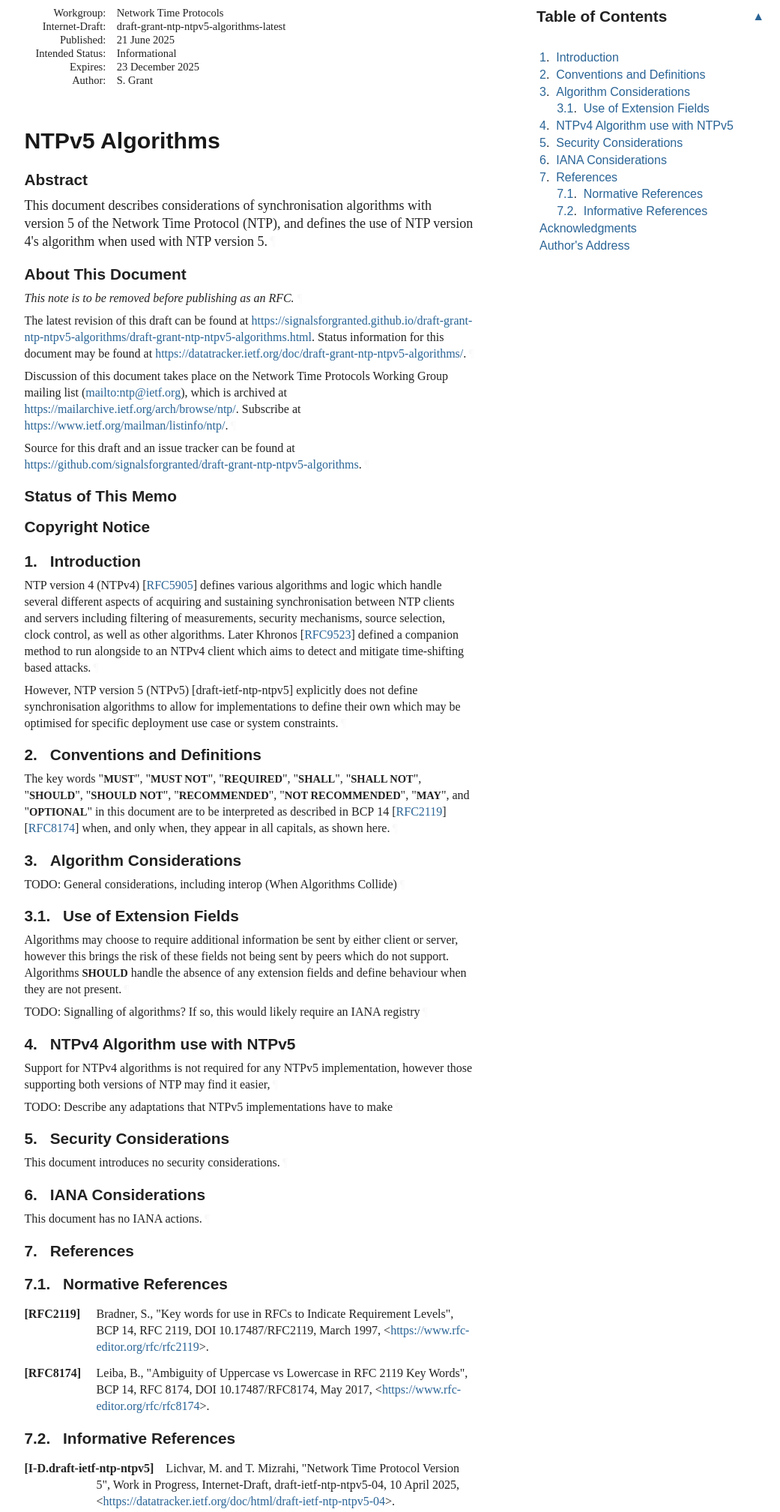
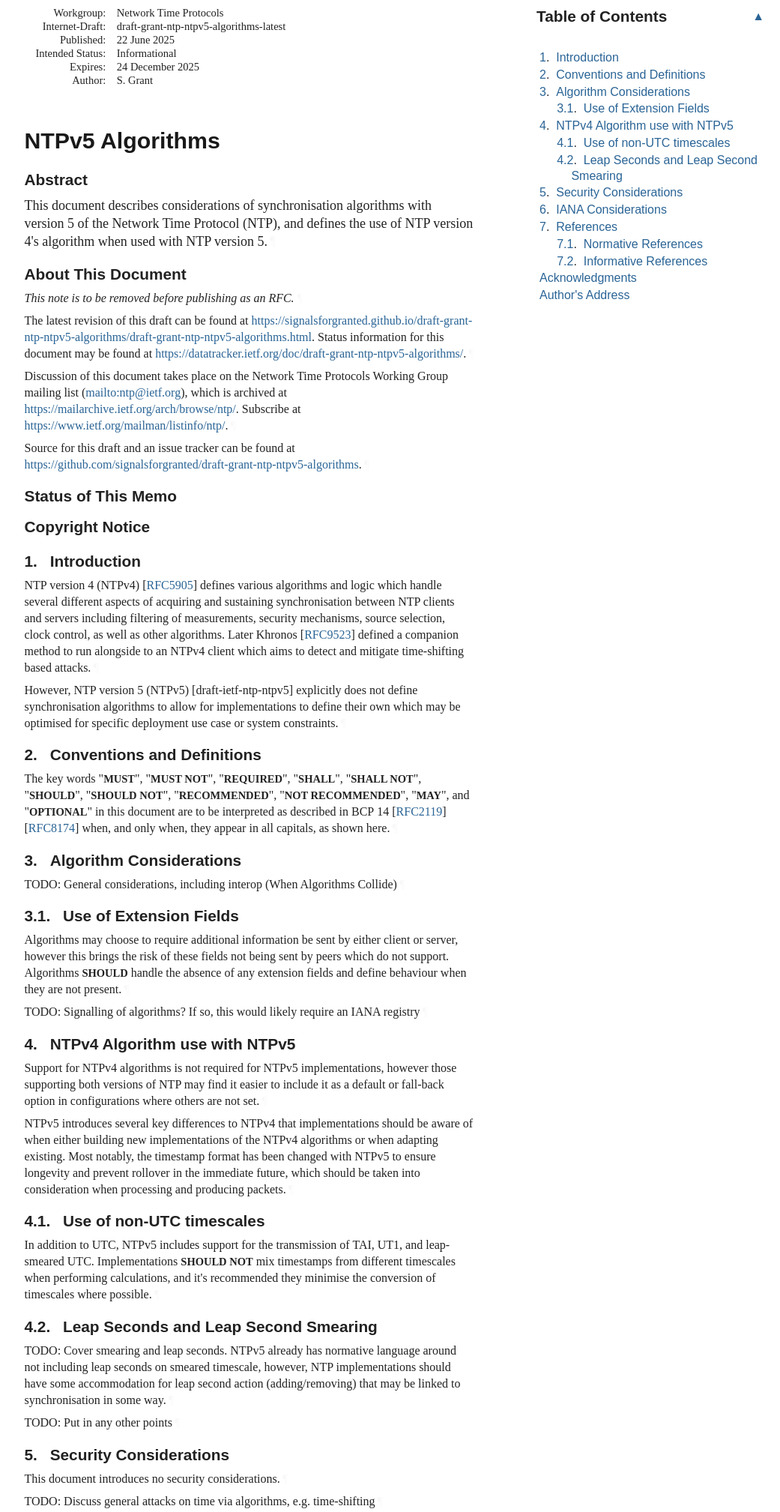
Before and after one commit to signalsforgranted/draft-grant-ntp-ntpv5-algorithms, a plain HTML site: page draft-grant-ntp-ntpv5-algorithms.html in a window 1280 px wide. Shown: the part 67-2084 px from the top of the page at 75% size, without its empty margins (92-1133 px from the left). Drawn offline with Linux system fonts and the light colour scheme; a web font is replaced by a local one.

Commit message:
Script updating gh-pages from 2c6d859. [ci skip]

```diff
--- a/draft-grant-ntp-ntpv5-algorithms.html
+++ b/draft-grant-ntp-ntpv5-algorithms.html
@@ -1047,7 +1047,7 @@ svg :is([fill="white"], [fill^="#fff"]) {
 </tr></thead>
 <tfoot><tr>
 <td class="left">Grant</td>
-<td class="center">Expires 23 December 2025</td>
+<td class="center">Expires 24 December 2025</td>
 <td class="right">[Page]</td>
 </tr></tfoot>
 </table>
@@ -1060,12 +1060,12 @@ svg :is([fill="white"], [fill^="#fff"]) {
 <dd class="internet-draft">draft-grant-ntp-ntpv5-algorithms-latest</dd>
 <dt class="label-published">Published:</dt>
 <dd class="published">
-<time datetime="2025-06-21" class="published">21 June 2025</time>
+<time datetime="2025-06-22" class="published">22 June 2025</time>
     </dd>
 <dt class="label-intended-status">Intended Status:</dt>
 <dd class="intended-status">Informational</dd>
 <dt class="label-expires">Expires:</dt>
-<dd class="expires"><time datetime="2025-12-23">23 December 2025</time></dd>
+<dd class="expires"><time datetime="2025-12-24">24 December 2025</time></dd>
 <dt class="label-authors">Author:</dt>
 <dd class="authors">
 <div class="author">
@@ -1114,7 +1114,7 @@ svg :is([fill="white"], [fill^="#fff"]) {
         time. It is inappropriate to use Internet-Drafts as reference
         material or to cite them other than as "work in progress."<a href="#section-boilerplate.1-3" class="pilcrow">¶</a></p>
 <p id="section-boilerplate.1-4">
-        This Internet-Draft will expire on 23 December 2025.<a href="#section-boilerplate.1-4" class="pilcrow">¶</a></p>
+        This Internet-Draft will expire on 24 December 2025.<a href="#section-boilerplate.1-4" class="pilcrow">¶</a></p>
 </section>
 </div>
 <div id="copyright">
@@ -1159,6 +1159,14 @@ svg :is([fill="white"], [fill^="#fff"]) {
 </li>
           <li class="compact toc ulBare ulEmpty" id="section-toc.1-1.4">
             <p id="section-toc.1-1.4.1"><a href="#section-4" class="auto internal xref">4</a>.  <a href="#name-ntpv4-algorithm-use-with-nt" class="internal xref">NTPv4 Algorithm use with NTPv5</a></p>
+<ul class="compact toc ulBare ulEmpty">
+<li class="compact toc ulBare ulEmpty" id="section-toc.1-1.4.2.1">
+                <p id="section-toc.1-1.4.2.1.1"><a href="#section-4.1" class="auto internal xref">4.1</a>.  <a href="#name-use-of-non-utc-timescales" class="internal xref">Use of non-UTC timescales</a></p>
+</li>
+              <li class="compact toc ulBare ulEmpty" id="section-toc.1-1.4.2.2">
+                <p id="section-toc.1-1.4.2.2.1"><a href="#section-4.2" class="auto internal xref">4.2</a>.  <a href="#name-leap-seconds-and-leap-secon" class="internal xref">Leap Seconds and Leap Second Smearing</a></p>
+</li>
+            </ul>
 </li>
           <li class="compact toc ulBare ulEmpty" id="section-toc.1-1.5">
             <p id="section-toc.1-1.5.1"><a href="#section-5" class="auto internal xref">5</a>.  <a href="#name-security-considerations" class="internal xref">Security Considerations</a></p>
@@ -1229,8 +1237,25 @@ appear in all capitals, as shown here.<a href="#section-2-1" class="pilcrow">¶<
       <h2 id="name-ntpv4-algorithm-use-with-nt">
 <a href="#section-4" class="section-number selfRef">4. </a><a href="#name-ntpv4-algorithm-use-with-nt" class="section-name selfRef">NTPv4 Algorithm use with NTPv5</a>
       </h2>
-<p id="section-4-1">Support for NTPv4 algorithms is not required for any NTPv5 implementation, however those supporting both versions of NTP may find it easier,<a href="#section-4-1" class="pilcrow">¶</a></p>
-<p id="section-4-2">TODO: Describe any adaptations that NTPv5 implementations have to make<a href="#section-4-2" class="pilcrow">¶</a></p>
+<p id="section-4-1">Support for NTPv4 algorithms is not required for NTPv5 implementations, however those supporting both versions of NTP may find it easier to include it as a default or fall-back option in configurations where others are not set.<a href="#section-4-1" class="pilcrow">¶</a></p>
+<p id="section-4-2">NTPv5 introduces several key differences to NTPv4 that implementations should be aware of when either building new implementations of the NTPv4 algorithms or when adapting existing. Most notably, the timestamp format has been changed with NTPv5 to ensure longevity and prevent rollover in the immediate future, which should be taken into consideration when processing and producing packets.<a href="#section-4-2" class="pilcrow">¶</a></p>
+<div id="use-of-non-utc-timescales">
+<section id="section-4.1">
+        <h3 id="name-use-of-non-utc-timescales">
+<a href="#section-4.1" class="section-number selfRef">4.1. </a><a href="#name-use-of-non-utc-timescales" class="section-name selfRef">Use of non-UTC timescales</a>
+        </h3>
+<p id="section-4.1-1">In addition to UTC, NTPv5 includes support for the transmission of TAI, UT1, and leap-smeared UTC. Implementations <span class="bcp14">SHOULD NOT</span> mix timestamps from different timescales when performing calculations, and it's recommended they minimise the conversion of timescales where possible.<a href="#section-4.1-1" class="pilcrow">¶</a></p>
+</section>
+</div>
+<div id="leap-seconds-and-leap-second-smearing">
+<section id="section-4.2">
+        <h3 id="name-leap-seconds-and-leap-secon">
+<a href="#section-4.2" class="section-number selfRef">4.2. </a><a href="#name-leap-seconds-and-leap-secon" class="section-name selfRef">Leap Seconds and Leap Second Smearing</a>
+        </h3>
+<p id="section-4.2-1">TODO: Cover smearing and leap seconds. NTPv5 already has normative language around not including leap seconds on smeared timescale, however, NTP implementations should have some accommodation for leap second action (adding/removing) that may be linked to synchronisation in some way.<a href="#section-4.2-1" class="pilcrow">¶</a></p>
+<p id="section-4.2-2">TODO: Put in any other points<a href="#section-4.2-2" class="pilcrow">¶</a></p>
+</section>
+</div>
 </section>
 </div>
 <div id="security-considerations">
@@ -1239,6 +1264,7 @@ appear in all capitals, as shown here.<a href="#section-2-1" class="pilcrow">¶<
 <a href="#section-5" class="section-number selfRef">5. </a><a href="#name-security-considerations" class="section-name selfRef">Security Considerations</a>
       </h2>
 <p id="section-5-1">This document introduces no security considerations.<a href="#section-5-1" class="pilcrow">¶</a></p>
+<p id="section-5-2">TODO: Discuss general attacks on time via algorithms, e.g. time-shifting<a href="#section-5-2" class="pilcrow">¶</a></p>
 </section>
 </div>
 <div id="iana-considerations">
```
Also changed, not shown: draft-grant-ntp-ntpv5-algorithms.txt.
